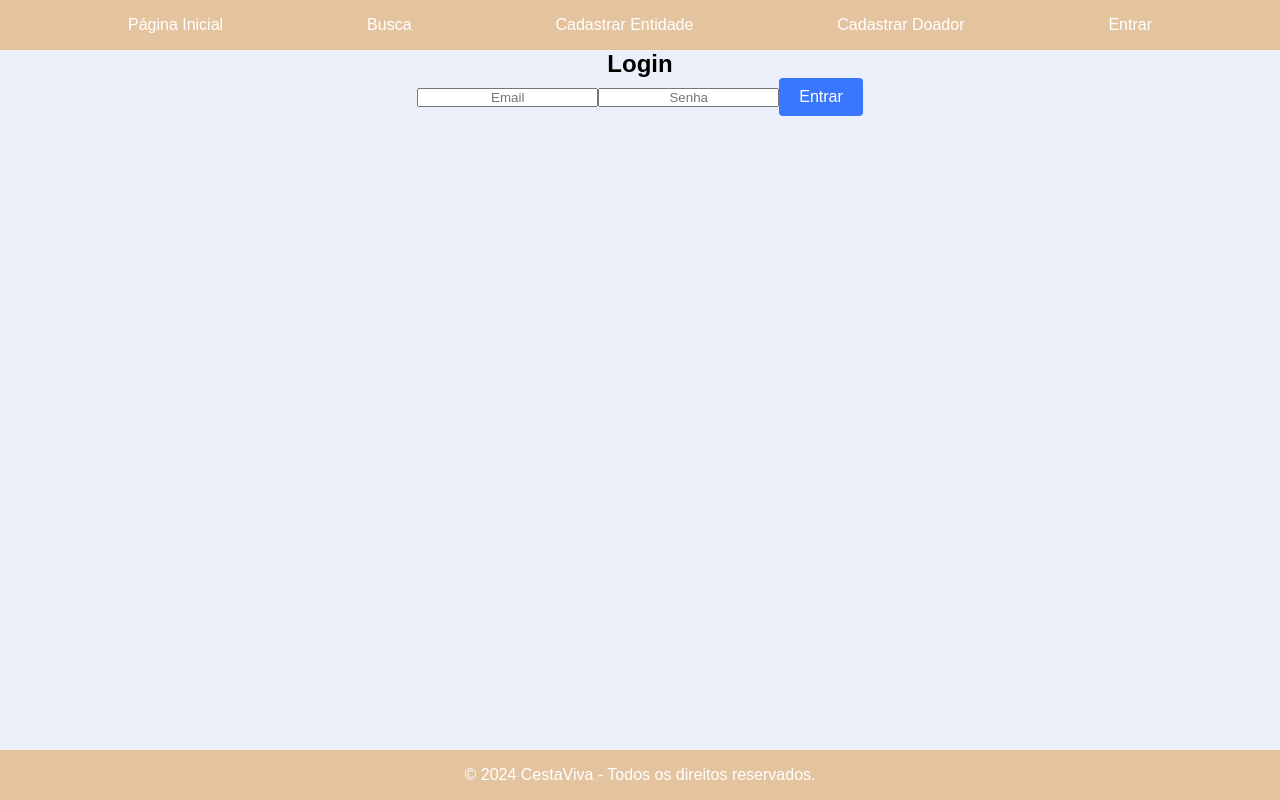
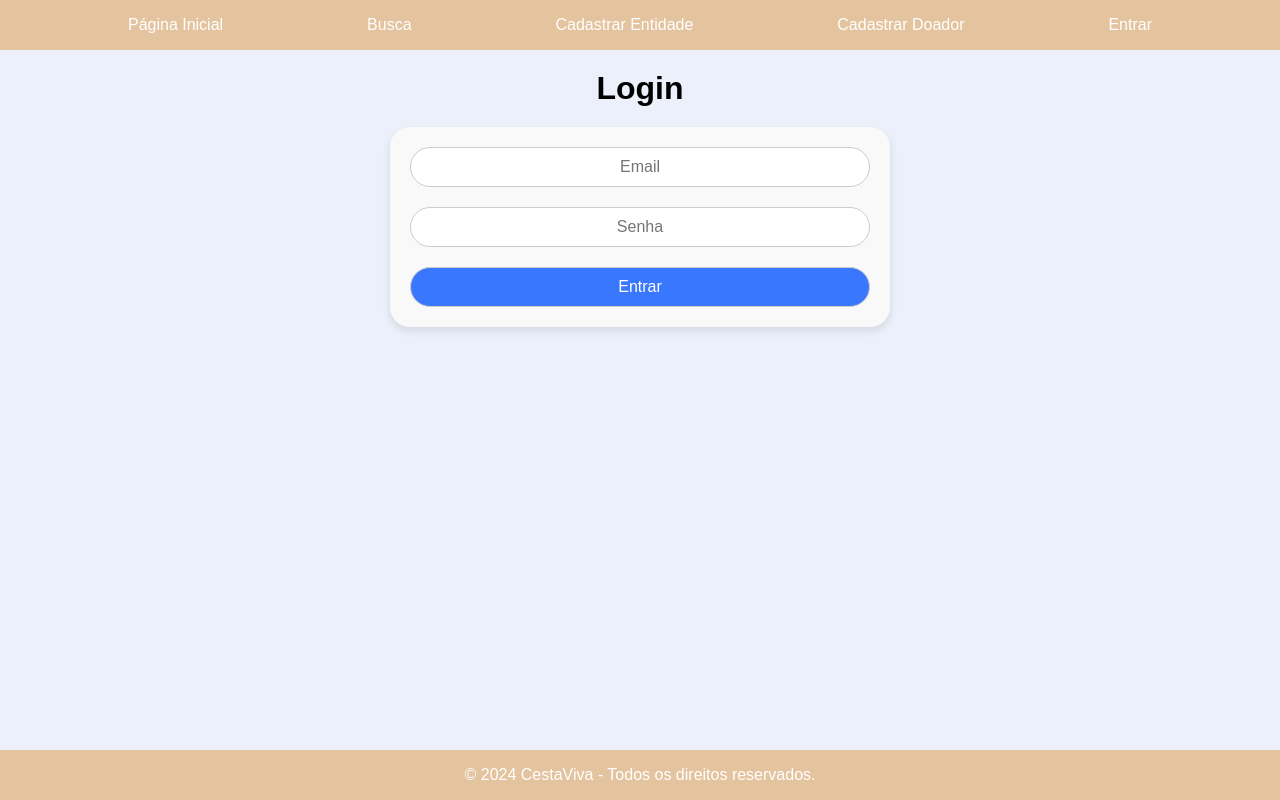
Before and after one commit to Amicuchi/CestaViva, a React (Vite) app: page /login in a window 1280 px wide. Built offline with nearby package versions, Linux system fonts and the light colour scheme.

Commit message:
Alterações no estilo do Login

```diff
--- a/src/pages/Login.jsx
+++ b/src/pages/Login.jsx
@@ -1,5 +1,6 @@
 import { useState } from 'react';
 import { useNavigate } from 'react-router-dom';
+import '../styles/Login.css'
 
 function Login() {
     const [email, setEmail] = useState('');
@@ -20,11 +21,11 @@ function Login() {
 
     return (
         <div>
-            <h2>Login</h2>
-            <form onSubmit={handleSubmit}>
-                <input type="email" placeholder="Email" value={email} onChange={(e) => setEmail(e.target.value)} required />
-                <input type="password" placeholder="Senha" value={senha} onChange={(e) => setSenha(e.target.value)} required />
-                <button type="submit">Entrar</button>
+            <h2 className="TitleH2">Login</h2>
+            <form className='LoginForm' onSubmit={handleSubmit}>
+                <input className='LoginInput' type="email" placeholder="Email" value={email} onChange={(e) => setEmail(e.target.value)} required />
+                <input className='LoginInput' type="password" placeholder="Senha" value={senha} onChange={(e) => setSenha(e.target.value)} required />
+                <button className='LoginButton' type="submit">Entrar</button>
             </form>
         </div>
     );
--- a/src/styles/Login.css
+++ b/src/styles/Login.css
@@ -0,0 +1,29 @@
+.LoginForm {
+    display: flex;
+    flex-direction: column;
+    align-items: center;
+    max-width: 500px;
+    margin: 0 auto;
+    padding: 20px;
+    background-color: #f9f9f9;
+    border-radius: 20px;
+    box-shadow: 0 4px 8px rgba(0, 0, 0, 0.1);
+    gap: 20px;
+}
+
+.LoginInput,
+.LoginButton {
+    width: 100%;
+    padding: 10px;
+    border: 1px solid #ccc;
+    border-radius: 20px;
+    font-size: 1rem;
+    box-sizing: border-box;
+}
+
+.LoginInput:focus,
+.LoginButton:focus  {
+    border-color: #3a77ff;
+    outline: none;
+    box-shadow: 0 0 5px rgba(58, 119, 255, 0.3);
+}
```
